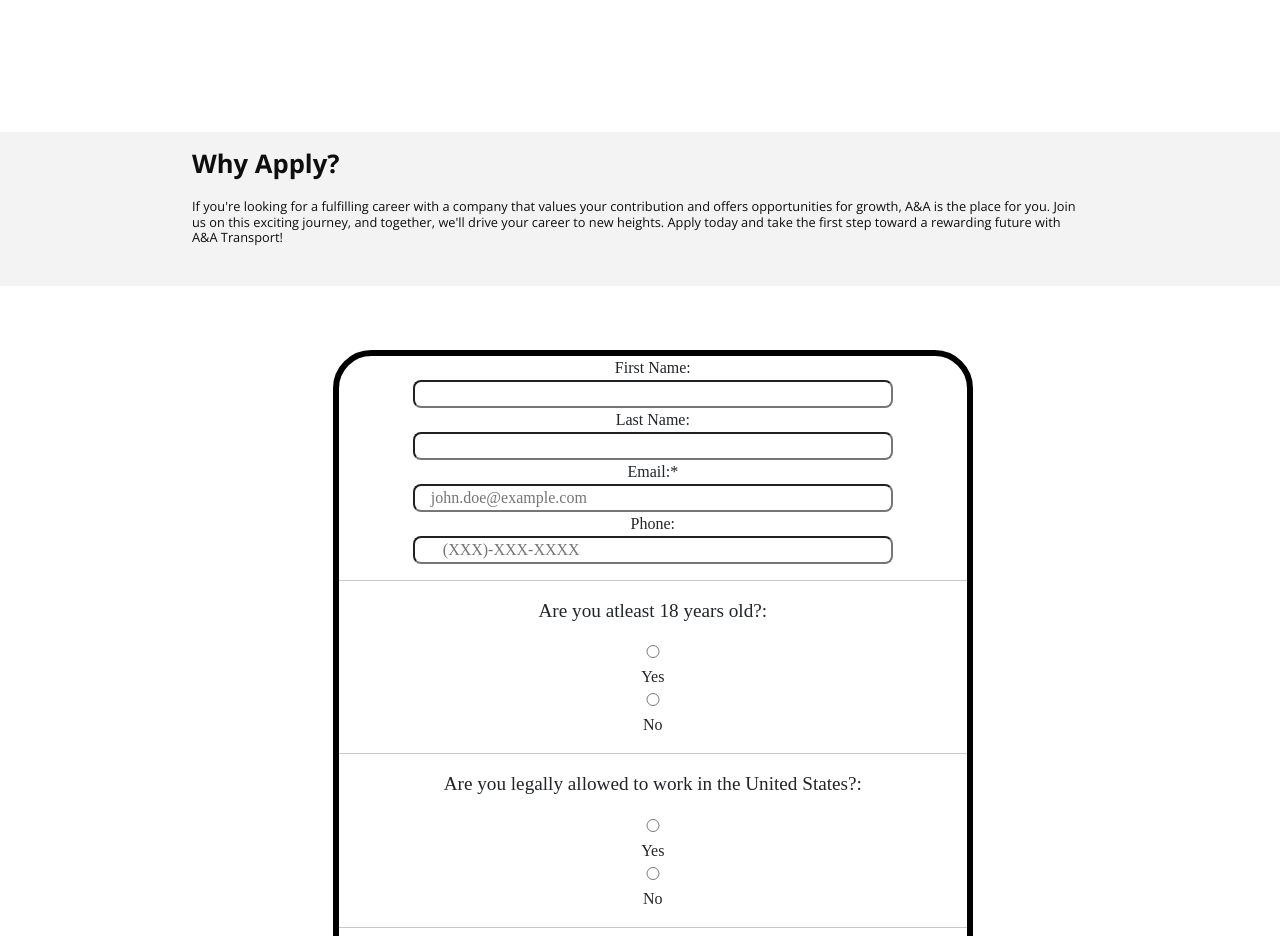
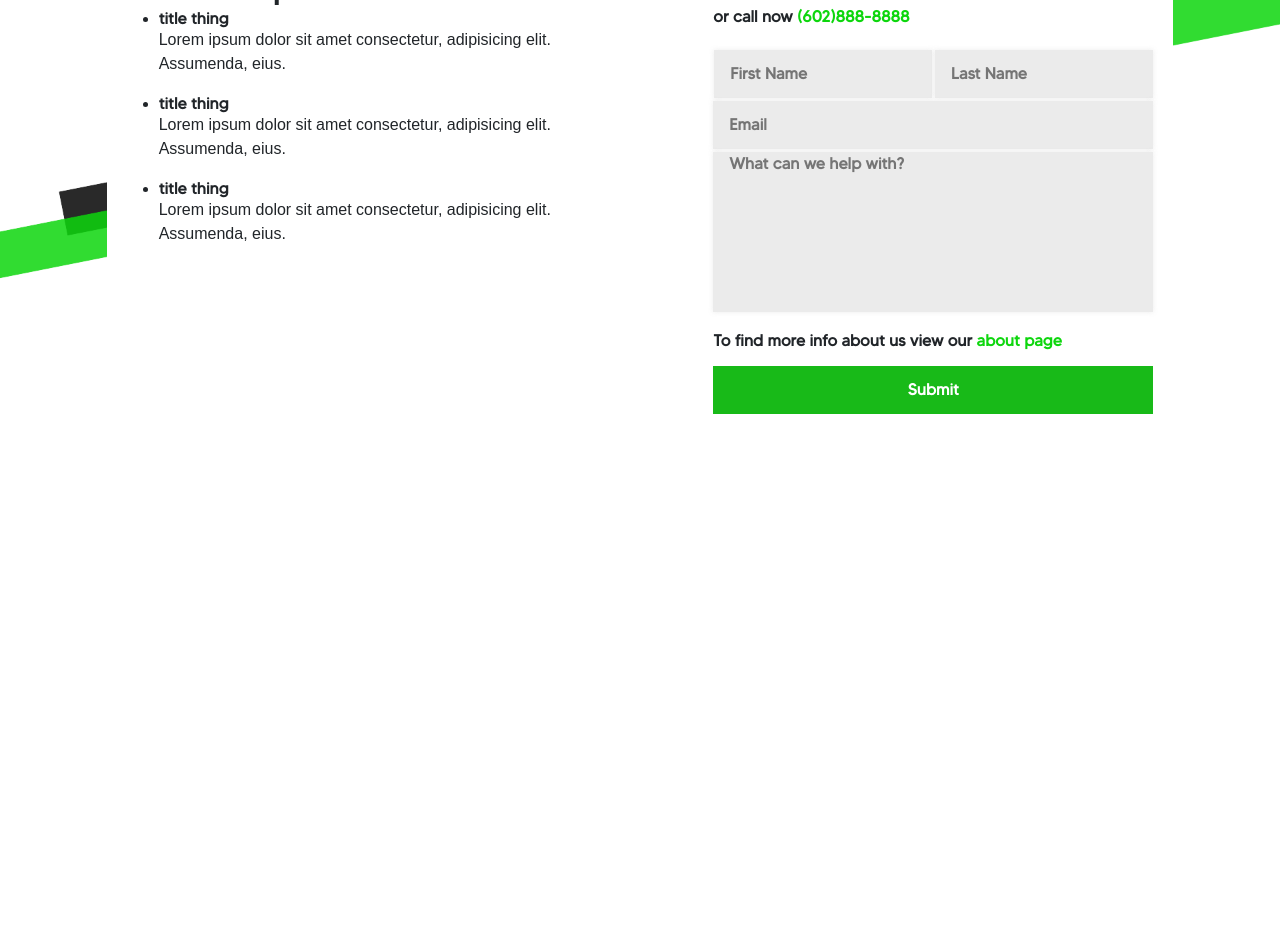
Before and after one commit to asherpage/Website-Coding-Development, a website: page application.html in a window 1280 px wide. Shown: the part 188-1124 px from the top of the page. After the commit the page ends 800 px from the top, so only its background shows below. Drawn offline with nearby package versions, Linux system fonts and the light colour scheme; files whose address does not match are found by name; a web font is replaced by a local one.

Commit message:
started application page

```diff
--- a/application.html
+++ b/application.html
@@ -20,69 +20,40 @@
             <li><a href="./about.html">About</a></li>
         </ul>
     </nav>
-            <div class="banner"><p>Get your career moving with A&A</p><h6>And become apart of the family now!</h6></div>
-            <div class="why-apply"><p>Why Apply?</p><h6>If you're looking for a fulfilling career with a company that values your contribution and offers opportunities for growth, A&A is the place for you. Join us on this exciting journey, and together, we'll drive your career to new heights.
-                Apply today and take the first step toward a rewarding future with A&A Transport!</h6></div>
-          <div class="form">
-            <fieldset>
-           <label for="text" class="txt">First Name:</label>
-            <br>
-            <input type="text" class="txt" id="fName">
-            <br>
-            <label for="text" class="txt">Last Name:</label>
-            <br>
-            <input type="text" class="txt" id="lName">
-            <br>
-            <label for="email"class="txt">Email:*</label>
-            <br>
-            <input type="email" name="" id="" required placeholder="    john.doe@example.com" class="txt" id="email">
-            <br>
-            <label for="tel" class="txt">Phone:</label>
-            <br>
-            <input type="tel" pattern="[0-9]{3}-[0-9]{3}-[0-9]{4}" placeholder="       (XXX)-XXX-XXXX" class="txt" id="phone">
-            <hr class="wdth">
-            <p class="txt_">Are you atleast 18 years old?:</p>
-            <label class="txt">
-                <input type="radio" name="answer1" value="Yes" class="txt" id="age"> Yes
-            </label>
-            <br>
-            <label class="txt">
-                <input type="radio" name="answer1" value="No" class="txt"> No
-            </label>
-            <hr class="wdth">
-            <p class="txt_">Are you legally allowed to work in the United States?:</p>
-            <label class="txt">
-                <input type="radio" name="answer2" value="Yes" class="txt" id="legal"> Yes
-            </label>
-            <br>
-            <label class="txt">
-                <input type="radio" name="answer2" value="No" class="txt" id="legal"> No
-            </label>
-            <hr class="wdth">
-            <p class="txt_">What is you current employment Status?:</p>
-            <label class="txt">
-                <input type="radio" name="answer3" value="Yes" class="txt" id="eStatus"> Employed
-            </label>
-            <br>
-            <label class="txt">
-                <input type="radio" name="answer3" value="No" class="txt" id="eStatus"> Unemployed
-            </label>
-            <br>
-            <label class="txt">
-                <input type="radio" name="answer3" value="No" class="txt"id="eStatus"> Self-Employed
-            </label>
-            <br>
-            <label class="txt">
-                <input type="radio" name="answer3" value="No" class="txt"id="eStatus"> Student
-            </label>
-            <hr class="wdth">
-            <label for="text" class="txt_">About you:</label>
-            <br>
-            <textarea name="" id="" cols="30" rows="10" class="txt1" id="abYou"></textarea>
-            <br>
-            <button type="submit"class="b1">Submit</button>
-        </fieldset>
+    <div class="banner-home">
+        <div class="quote-form">
+            <div class="titles">
+                <h1>A&A Transport</h1>
+                <ul>
+                    <li><h2>title thing</h2><p>Lorem ipsum dolor sit amet consectetur, adipisicing elit. Assumenda, eius.</p></li>
+                    <li><h2>title thing</h2><p>Lorem ipsum dolor sit amet consectetur, adipisicing elit. Assumenda, eius.</p></li>
+                    <li><h2>title thing</h2><p>Lorem ipsum dolor sit amet consectetur, adipisicing elit. Assumenda, eius.</p></li>
+                </ul>
+                <br>
+            </div>
+
         </div>
+        <div class="quote-form">
+            <div class="titles">
+                <h1>Contact form</h1>
+                <h2>or call now <span>(602)888-8888</span></h2>
+                <br>
+            </div>
+            <div class="rowers">
+                <input placeholder="First Name" type="text" id="names"></input>
+                <input placeholder="Last Name" type="text" id="names"></input>
+            </div>
+            <input placeholder="Email" type="text"></input>
+            <textarea placeholder="What can we help with?" id="helper"></textarea>
+            <div class="titles">
+                <div class="titles">
+                    <h2 class="transports">To find more info about us view our <span href="./about.html">about page</span>
+                    </h2>
+                </div>
+                <button class="suby">Submit</button>
+            </div>
+        </div>
+    </div>
         <!-- <footer>
             <img src="./images/aa black.PNG">
             <div class="footer">
--- a/styles/scss/application.scss
+++ b/styles/scss/application.scss
@@ -1,98 +1,128 @@
 @import "utils.scss";
 @import "nav.scss";
 @import "footer.scss";
+body{
+    // background-color: aqua;
+    background-image: url(../../images/Untitled\ design.png);
+    background-size: cover;
+    background-repeat:no-repeat;
+}
+.quote-form {
+    // margin-right: 8rem;
+    display: flex;
+    align-items: center;
+    z-index: 0;
+    height: fit-content;
+    flex-direction: column;
+    background-color: #ffffff;
+    width: 30rem;
+    border-radius: 0.5rem;
 
-.ab {
-	width: 30rem;
-	height: 10rem;
-	border-radius: .5rem;
-}
-.txt {
-	font-family: kanit;
-	border-radius: .5rem;
-    width: 30rem;
-}
-.form{
-    position: absolute;
-    margin-left: 15vw;
-	text-align: left;
-    width: 40vw;
-    button{
-        margin-top: 2vw;
-        font-family: kanit;
-        width: 10vw;
-        height: 3vw;
-        border-radius: .5rem;
-        margin-bottom: 5vw;
-        // border: 2px solid $tertiary;
-        // color: $tertiary;
-        // background-color: $primary;
-        transition: 0.1s;
-        &:hover{
-            background-color: $tertiary;
-            color: $primary;
-            transition: 0.1s;
-            border: $tertiary;
+    .titles {
+        width: 27.5rem;
+        text-align: left;
+        margin: 0;
+    }
+
+    h1 {
+        font-size: 1.8rem;
+        font-weight: 700;
+        text-align: left;
+        margin: 1rem 0 0 0;
+    }
+
+    h2 {
+        font-size: 1rem;
+        text-align: left;
+        font-weight: 600;
+        font-family: tommy;
+        margin: 0 0 0 0;
+
+        span {
+            color: #0dd60d;
+            font-weight: 600;
         }
     }
-}
-.txt_{
-	font-size: 1.2rem;
-	font-family: kanit;
-}
-.wdth1 {
-	margin-left: 25%;
-	width: 50%;
-}
-.banner{
-    height: 20vw;
-    width: 100%;
-    background-image: url(../images/photo-1541746972996-4e0b0f43e02a.avif);
-    background-position: center;
-    background-size: cover;
-    padding-left: 15vw;
-    p{
-        font-size: 3.5vw;
-        padding-top: 3vw;
-        color: $primary;
-        font-family: navbold;
-        margin-bottom: 0;
 
-    }
-    h6{
-        font-size: 1vw;
-        color: $primary;
-        font-family: navbold;
+    button {
+        background-color: #18ba18;
+        border: none;
+        width: 27.5rem;
+        height: 3rem;
+        margin-bottom: 1rem;
+        color: #ffffff;
+        font-weight: 700;
+        font-family: tommy;
+
+        :hover {
+            background-color: #159715;
+        }
     }
 
-}
- .why-apply{
-    height: 12vw;
-    width: 100%;
-    background-color: rgb(243, 243, 243);
-    margin-bottom: 5vw;
-    p{
-        font-size: 2vw;
-        padding-top: 3vw;
-        color: rgb(14, 14, 14);
-        padding: 1vw 0 0 15vw;
-        font-family: navbold;
+    span {
+        color: #0dd60d;
     }
-    h6{
-        font-size: 1vw;
-        color: rgb(14, 14, 14);
-        padding: 0 15vw 0 15vw;
-        font-family: nav;
+
+    textarea {
+        background-color: #ebebeb;
+        margin-bottom: 0.2rem;
+        border: none;
+        box-shadow: 0 0 5px rgba(210, 210, 210, 0.449);
+        width: 27.5rem;
+        padding: 0 1rem 0 1rem;
+        font-size: 1rem;
+        font-weight: 600;
+        font-family: tommy;
+        height: 10rem;
+        resize: none;
+    }
+
+    input {
+        background-color: #ebebeb;
+        margin-bottom: 0.2rem;
+        border: none;
+        box-shadow: 0 0 5px rgba(210, 210, 210, 0.449);
+        width: 27.5rem;
+        padding: 0 1rem 0 1rem;
+        font-size: 1rem;
+        font-weight: 600;
+        font-family: tommy;
+        height: 3rem;
+
+        &:focus {
+            border: 1px solid #20a920;
+        }
+    }
+
+    .transports {
+        margin: 1rem 0 1rem 0;
     }
 }
 
+.banner-home {
+    background-position: center;
+    background-size: cover;
+    background-repeat: no-repeat;
+    flex-direction: row;
+    height: 100%;
+    margin-top: 5rem;
+    display: flex;
+    align-items: flex-start;
+    justify-content: space-evenly;
+}
 
-.form{
-    border: .5vw solid black;
-    width: 50vw;
-    height: 65vw;
-    margin-left: 26vw;
-    border-radius: 3vw;
-    text-align: center;
-    // background-color: rgb(10, 127, 222);
+.rowers {
+    display: flex;
+    flex-direction: row;
+    gap: .2rem;
+
+    #names {
+        width: 13.6rem;
+    }
 }
+
+img {
+    height: fit-content;
+    width: 40rem;
+    z-index: 0;
+}
```
Also changed, not shown: images/Untitled design.png (added), styles/css/about.css, styles/css/about.min.css, styles/css/application.css, styles/css/application.min.css, styles/css/footer.css, styles/css/footer.min.css, 5 other files.
